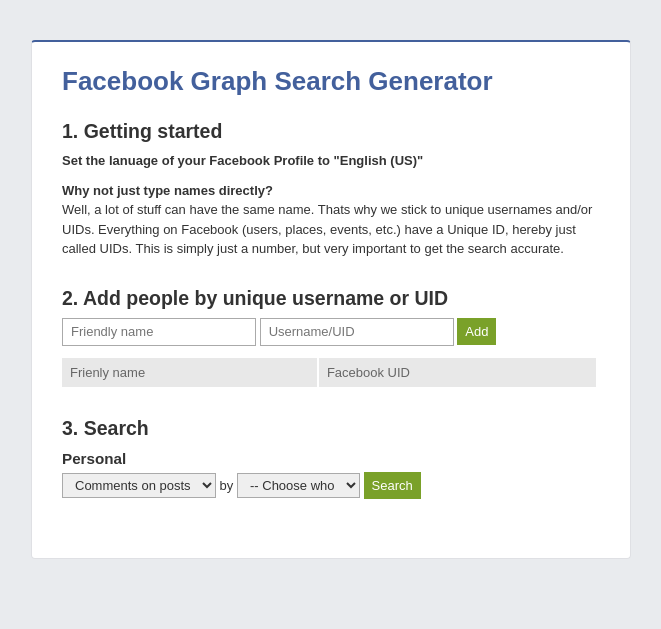
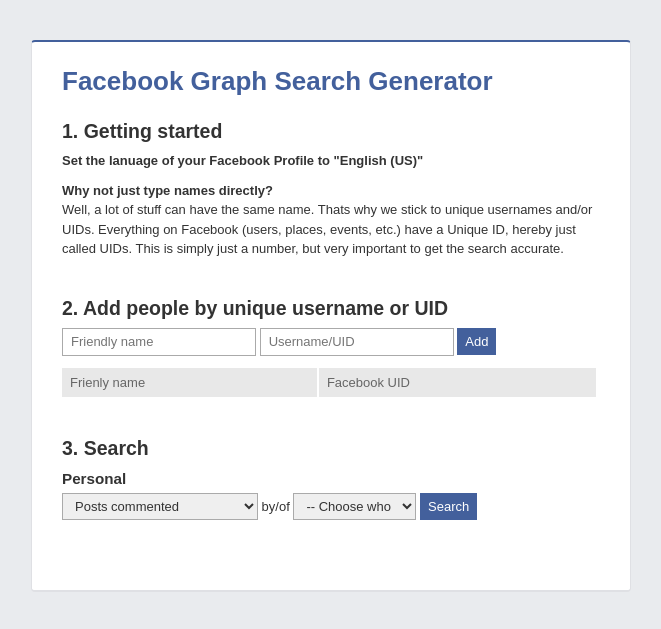
Before and after one commit to k9team3/facebook-graph-search-generator, a PHP site: page / in a window 1280 px wide. Shown: the top 629 px of the page, without its empty margins (309-970 px from the left). Run offline with PHP 8.4, Linux system fonts and the light colour scheme; lists and menus that the app fills with data are empty.

Commit message:
Some re-styling and added more options in personal search

```diff
--- a/index.php
+++ b/index.php
@@ -52,10 +52,14 @@
             <h3>Personal</h3>
             <p>
                 <select onchange="generate_url_personal();" id="select-personal-what">
-                    <option value="stories-commented">Comments on posts</option>
+                    <option value="stories-commented">Posts commented</option>
                     <option value="photos-liked">Photos liked</option>
+                    <option value="photos-of">Photos made of</option>
+                    <option value="photos-tagged">Photos with tags</option>
+                    <option value="photos-commented">Photos with comments</option>
+                    <option value="photos-commented">Photos uploaded by friends</option>
                 </select>
-                by
+                by/of
                 <select onchange="generate_url_personal();" id="select-personal-who" class="select-item">
                     <option value="0">-- Choose who</option>
                 </select>
--- a/style.css
+++ b/style.css
@@ -40,7 +40,7 @@ p {
 }
 
 section {
-    margin-bottom: 30px;
+    margin-bottom: 40px;
 }
 
 ul {
@@ -57,6 +57,7 @@ li {
     margin-top: 40px;
     border: 1px solid #DFE0E4;
     border-top: 2px solid #43609C;
+    border-bottom: 2px solid #DFE0E4;
     border-radius: 4px;
     padding: 30px;
     background: #fff;
@@ -73,9 +74,12 @@ select {
     border: 1px solid #aaa;
     padding: 3px 8px;
 }
+select {
+    padding: 4px 8px;
+}
 
 .button {
-    background: #7AA129;
+    background: #43609C;
     color: #fff;
     padding: 6px 8px;
     cursor: pointer;
```
